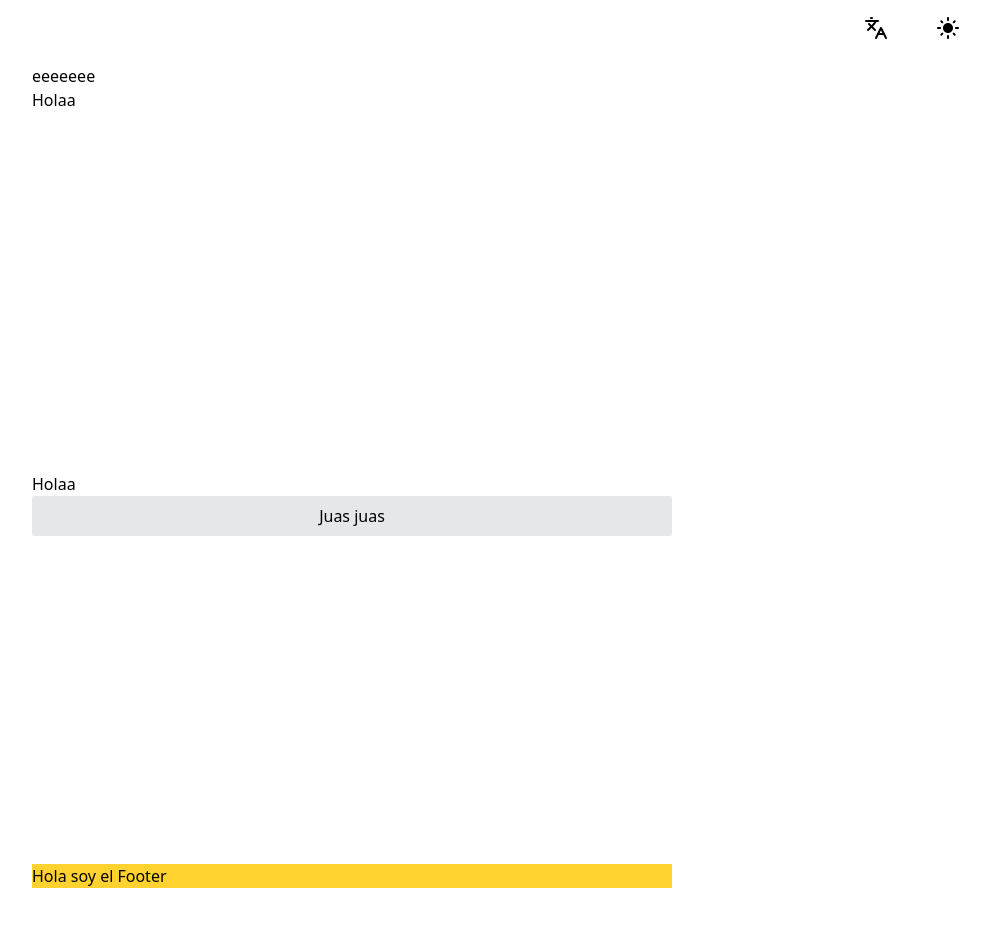
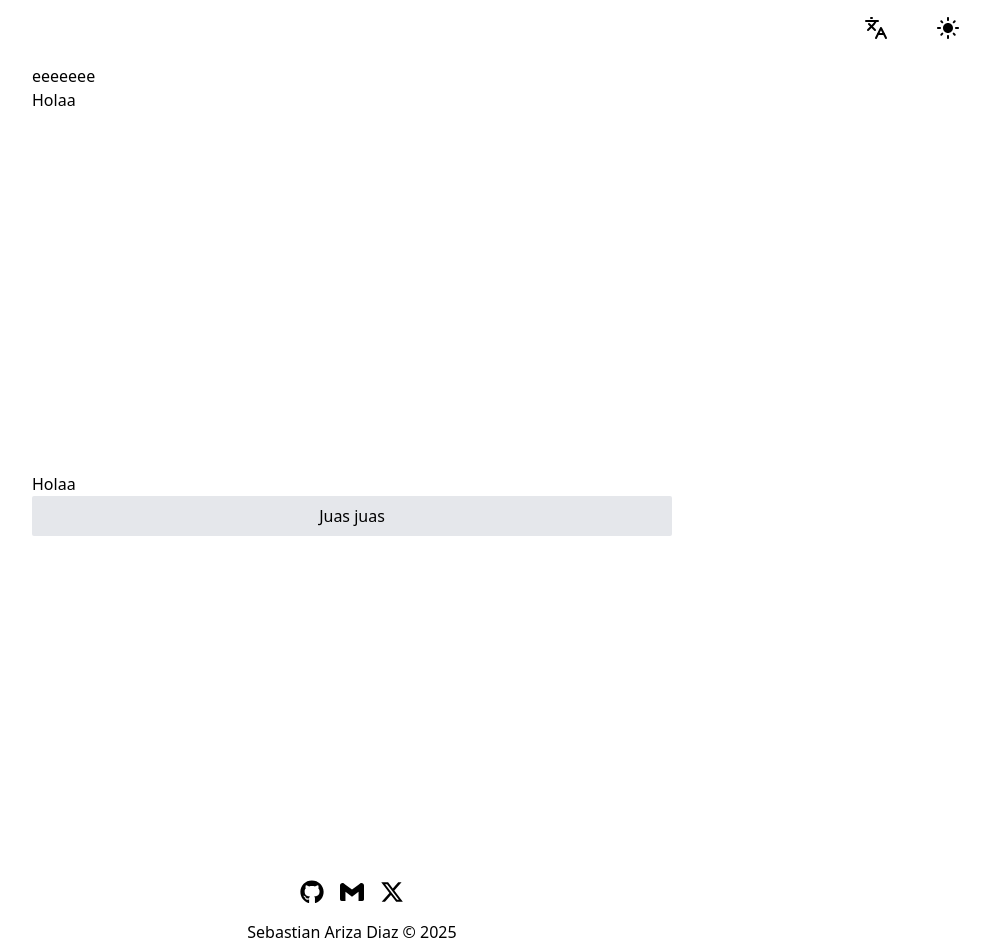
Before and after one commit to sebastian-arizaa/portfolio, a React (Vite) app: page / in a window 1280 px wide. Shown: the top 952 px of the page, without its empty margins (288-1278 px from the left). Before the commit the page ends 888 px from the top, so only its background shows below. Built offline with nearby package versions, Linux system fonts and the light colour scheme.

Commit message:
Agrega el footer

```diff
--- a/src/components/base/Footer.tsx
+++ b/src/components/base/Footer.tsx
@@ -1,9 +1,22 @@
-import React from 'react'
+import { FaGithub } from 'react-icons/fa';
+import { SiGmail } from 'react-icons/si';
+import { FaXTwitter } from 'react-icons/fa6';
 
 export function Footer() {
   return (
-    <div className='w-1/2 min-w-[375px] max-w-[800px] mx-auto bg-amber-300'>
-      <p>Hola soy el Footer</p>
+    <div className='w-1/2 min-w-[375px] max-w-[800px] py-4 mx-auto '>
+      <ul className='flex gap-4 justify-center mb-4'>
+        <li>
+          <a href="https://github.com/sebastian-arizaa" target="_blank"><FaGithub className='w-6 h-6'/></a>
+        </li>
+        <li>
+          <a href="mailto:sebadia1333@gmail.com"><SiGmail className='w-6 h-6'/></a>
+        </li>
+        <li>
+          <a href="https://x.com/Sebas_00018"><FaXTwitter className='w-6 h-6'/></a>
+        </li>
+      </ul>
+      <p className='text-center'>Sebastian Ariza Diaz © 2025</p>
     </div>
   )
 }
```
Also changed, not shown: src/components/base/Project.tsx (added), src/components/base/Proyect.tsx (deleted), src/components/content/Projects.tsx (added), src/components/content/Proyects.tsx (deleted).
